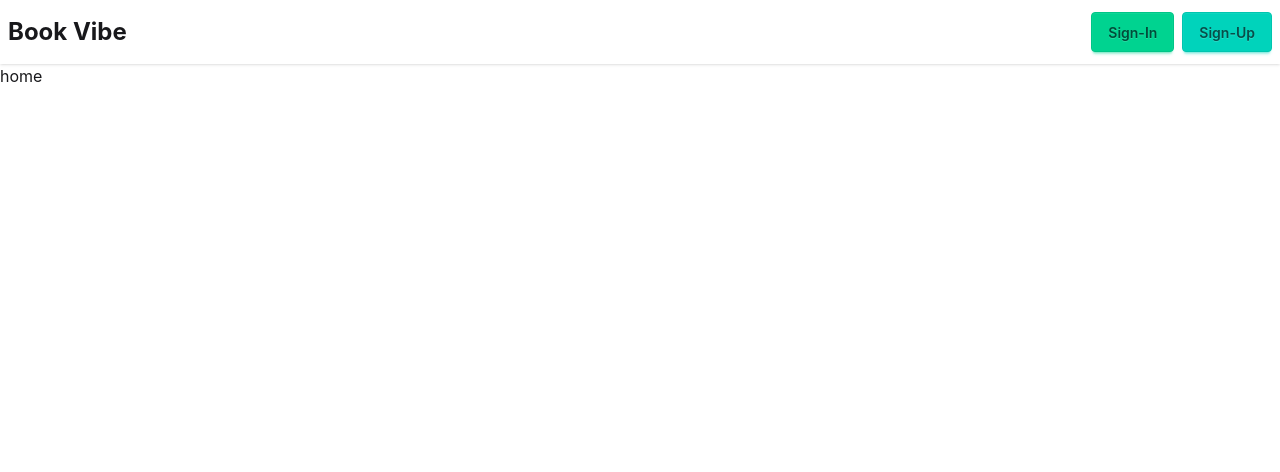
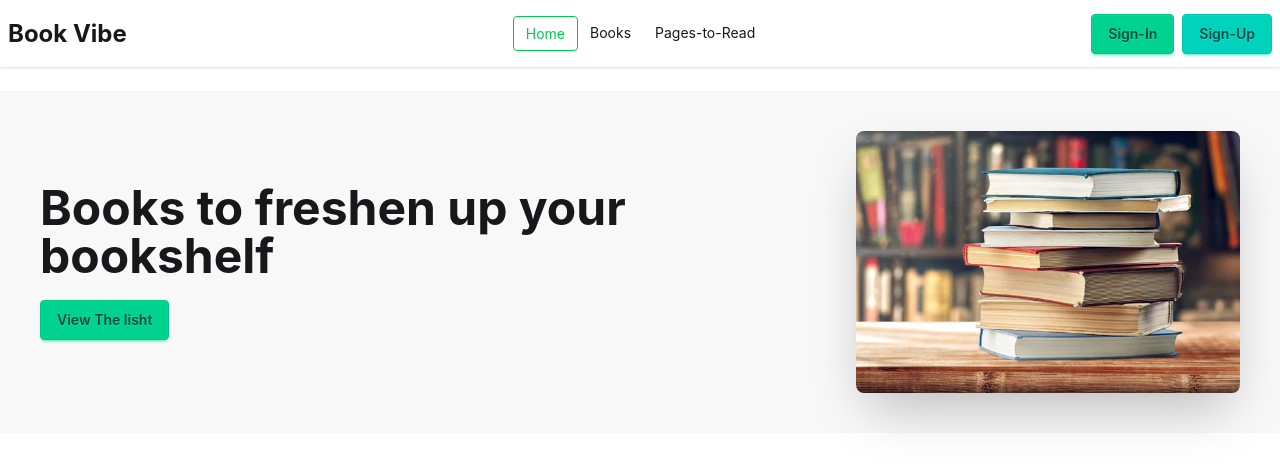
Before and after one commit to ryousufrahman/book-tracking, a React (Vite) app: page / in a window 1280 px wide. Shown: the top 472 px of the page. Built offline with nearby package versions, Linux system fonts and the light colour scheme.

Commit message:
added the home page and navbar completely

```diff
--- /dev/null
+++ b/src/Components/Pages/Errorpage.jsx
@@ -0,0 +1,49 @@
+import React from "react";
+import { Link } from "react-router";
+
+const Errorpage = () => {
+  return (
+    <div className="min-h-screen flex items-center justify-center bg-gradient-to-br from-gray-900 via-black to-gray-800 text-white px-6">
+      <div className="text-center max-w-xl">
+
+        {/* Error Code */}
+        <h1 className="text-7xl font-extrabold bg-gradient-to-r from-purple-400 to-pink-600 bg-clip-text text-transparent animate-pulse">
+          404
+        </h1>
+
+        {/* Title */}
+        <h2 className="text-2xl md:text-3xl font-semibold mt-4">
+          Oops! Page Not Found
+        </h2>
+
+        {/* Description */}
+        <p className="text-gray-400 mt-3">
+          The page you’re looking for doesn’t exist or has been moved.
+          Let’s get you back on track.
+        </p>
+
+        {/* Buttons */}
+        <div className="mt-6 flex justify-center gap-4">
+          <Link
+            href="/"
+            className="px-6 py-2 rounded-xl bg-gradient-to-r from-purple-500 to-pink-500 hover:scale-105 transition transform shadow-lg"
+          >
+            Go Home
+          </Link>
+
+          <button
+            onClick={() => window.history.back()}
+            className="px-6 py-2 rounded-xl border border-gray-600 hover:bg-gray-700 transition"
+          >
+            Go Back
+          </button>
+        </div>
+
+        {/* Decorative Glow */}
+        <div className="absolute inset-0 -z-10 blur-3xl opacity-20 bg-gradient-to-r from-purple-500 to-pink-500"></div>
+      </div>
+    </div>
+  );
+};
+
+export default Errorpage;
--- a/src/Components/Pages/Home.jsx
+++ b/src/Components/Pages/Home.jsx
@@ -1,9 +1,10 @@
 import React from 'react';
+import Banner from './banner/Banner';
 
 const Home = () => {
     return (
         <>
-        home
+        <Banner></Banner>
 
 
         </>
--- /dev/null
+++ b/src/Components/Pages/banner/Banner.jsx
@@ -0,0 +1,24 @@
+import React from "react";
+import heroImg from '../../../assets/hero_img.jpg'
+
+const Banner = () => {
+  return (
+    <div className="mt-6">
+      <div className="hero bg-base-200 container mx-auto">
+        <div className="hero-content flex-col lg:flex-row-reverse p-10">
+          <img
+            src={heroImg}
+            className="max-w-sm rounded-lg shadow-2xl"
+          />
+          <div>
+            <h1 className="text-5xl font-bold mb-5">Books to freshen up your bookshelf</h1>
+
+            <button className="btn btn-success">View The lisht</button>
+          </div>
+        </div>
+      </div>
+    </div>
+  );
+};
+
+export default Banner;
--- a/src/Components/Shared/Navbar.jsx
+++ b/src/Components/Shared/Navbar.jsx
@@ -1,6 +1,17 @@
 import React from "react";
+import { Link, NavLink } from "react-router";
 
 const Navbar = () => {
+    const links = <>
+
+           <li><NavLink to={'/'} className={({isActive}) => isActive? 'text-green-500 border border-green-500' : ''}>Home</NavLink></li>
+              <li><NavLink to={'/books'} className={({isActive}) => isActive? 'text-green-500 border border-green-500' : ''}>Books</NavLink></li>
+        <li><NavLink to={'/pages'} className={({isActive}) => isActive? 'text-green-500 border border-green-500' : ''}>Pages-to-Read</NavLink></li>
+
+    </>
+
+
+
   return (
     <>
       <div className="bg-base-100 shadow-sm">
@@ -30,31 +41,17 @@ const Navbar = () => {
               </div>
               <ul
                 tabIndex="-1"
-                className="menu menu-sm dropdown-content bg-base-100 rounded-box z-1 mt-3 w-52 p-2 shadow"
+                className="menu menu-sm dropdown-content bg-base-100 rounded-box z-1 mt-3 w-52 p-2 shadow "
               >
-                <li>
-                  <a>Item 1</a>
-                </li>
-                <li>
-                  <a>Parent</a>
-                  <ul className="p-2">
-                    <li>
-                      <a>Submenu 1</a>
-                    </li>
-                    <li>
-                      <a>Submenu 2</a>
-                    </li>
-                  </ul>
-                </li>
-                <li>
-                  <a>Item 3</a>
-                </li>
+               {links}
               </ul>
             </div>
             <h2 className=" text-2xl font-bold">Book Vibe</h2>
           </div>
           <div className="navbar-center hidden lg:flex">
-            <ul className="menu menu-horizontal px-1"></ul>
+            <ul className="menu menu-horizontal px-1 ">
+                {links}
+            </ul>
           </div>
           <div className="navbar-end">
             <div className="flex gap-2">
--- /dev/null
+++ b/src/Router/Router.jsx
@@ -0,0 +1,30 @@
+import { createBrowserRouter } from "react-router";
+import MainLayout from "../Layout/MainLayout";
+import Home from "../Components/Pages/Home";
+import Books from "../Components/Pages/Books";
+import Errorpage from "../Components/Pages/Errorpage";
+
+ export const router =createBrowserRouter([
+   {
+    path : '/',
+    element : <MainLayout></MainLayout> ,
+    children : [
+     {
+      index : true ,
+      element : <Home></Home>
+     },
+     {
+      path : '/books',
+      element : <Books></Books>
+     }
+
+
+    ] ,
+
+    errorElement : <Errorpage></Errorpage>
+
+   }
+
+
+
+])
--- a/src/main.jsx
+++ b/src/main.jsx
@@ -1,37 +1,12 @@
 import { StrictMode } from 'react'
 import { createRoot } from 'react-dom/client'
 import './index.css'
-
-import { createBrowserRouter } from "react-router";
 import { RouterProvider } from "react-router/dom";
-import MainLayout from './Layout/MainLayout';
-import Home from './Components/Pages/Home';
-import Books from './Components/Pages/Books';
+import { router } from './Router/Router';
 
 
 
-const router =createBrowserRouter([
-   {
-    path : '/',
-    element : <MainLayout></MainLayout> ,
-    children : [
-     {
-      index : true ,
-      element : <Home></Home>
-     },
-     {
-      path : '/books',
-      element : <Books></Books>
-     }
 
-
-    ]
-
-   }
-
-
-
-])
 
 createRoot(document.getElementById('root')).render(
   <StrictMode>
```
